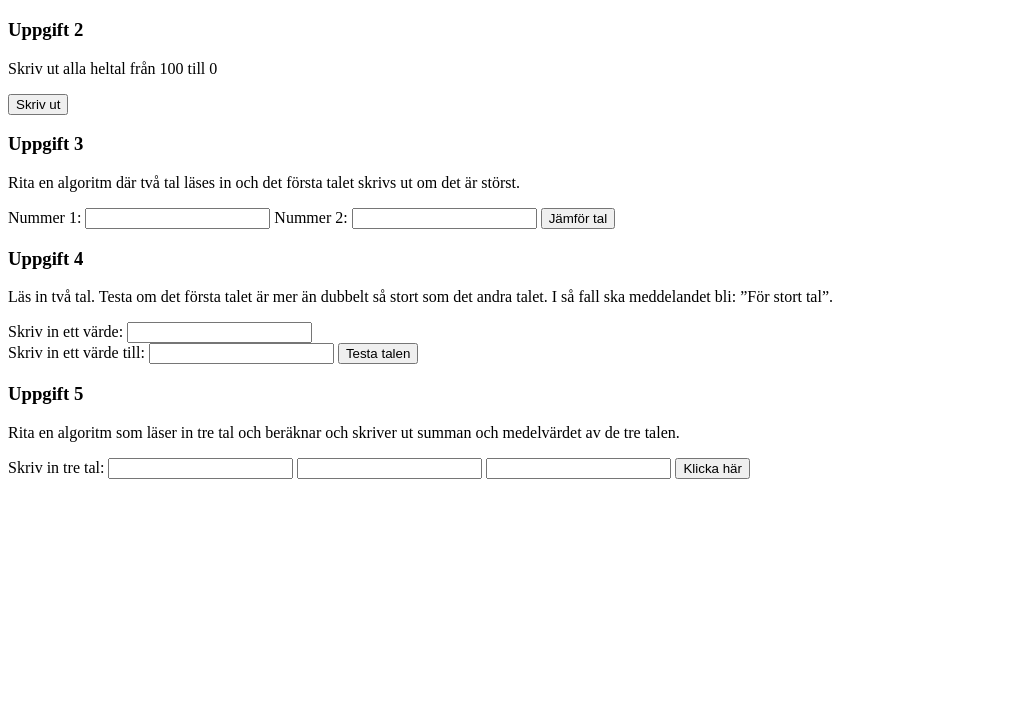
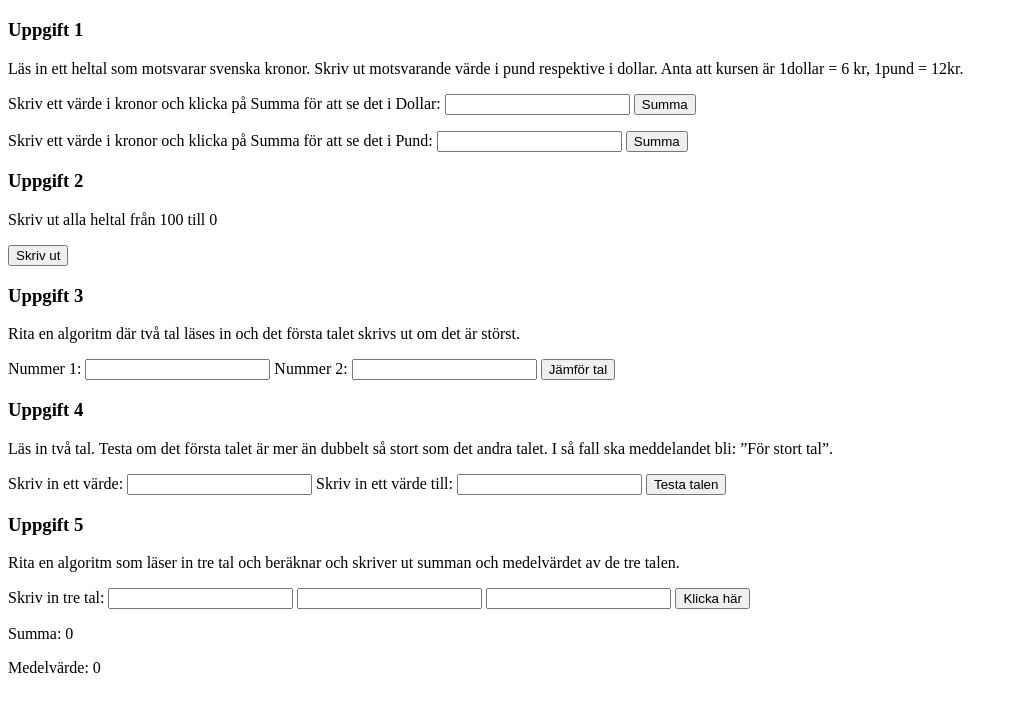
Before and after one commit to Bjorsch/javaScript, a plain HTML site: page JS_Lab1/JS_Lab1/index.html in a window 1280 px wide. Both pictures are taken after a click on the button "Klicka här". Shown: the part 61-772 px from the top of the page, without its empty margins (0-1013 px from the left). Drawn offline with Linux system fonts and the light colour scheme.

Commit message:
Uppgift 5

```diff
--- a/JS_Lab1/JS_Lab1/JavaScript/index.js
+++ b/JS_Lab1/JS_Lab1/JavaScript/index.js
@@ -3,13 +3,13 @@ var kronorIDollar = MoneyDollar(sekKronor);
 var kronorIPund = MoneyPund(sekKronor);
 
 function MoneyDollar(sekKronor) {
-    var kronor = document.getElementById('pickANumber').value;
+    var kronor = document.getElementById('pickANumberForDollar').value;
     var result = kronor / 6 + ' dollar';
     document.getElementById("resultDollar").innerHTML = result;
 }
 
 function MoneyPund(sekKronor) {
-    var kronor = document.getElementById('pickANumber').value;
+    var kronor = document.getElementById('pickANumberForPund').value;
     var result = kronor / 12 + ' pund';
     document.getElementById("resultPund").innerHTML = result;
 }
@@ -29,7 +29,7 @@ function IfHigh() {
     var first = document.getElementById('nr1').value;
     var second = document.getElementById('nr2').value;
     if (first > second) {
-        document.getElementById('summa').innerHTML = first;
+        document.getElementById('summa').innerHTML = 'Första talet var störst: ' + +first;
     }
 }
 
@@ -47,6 +47,10 @@ function Submit() {
     var first = document.getElementById('number1').value;
     var second = document.getElementById('number2').value;
     var three = document.getElementById('number3').value;
-    var calc = first + second + three;
+
+    var calc = 'Summa: ' + (+first + +second + +three);
     document.getElementById('sum').innerHTML = calc;
+
+    var average = 'Medelvärde: ' + (+first + +second + +three) / 3;
+    document.getElementById('average').innerHTML = average;
 }
--- a/JS_Lab1/JS_Lab1/index.html
+++ b/JS_Lab1/JS_Lab1/index.html
@@ -7,18 +7,17 @@
 </head>
 <body>
     <h1>Lab 1</h1>
-    <!--<h3>Uppgift 1</h3>
+    <h3>Uppgift 1</h3>
     <p>Läs in ett heltal som motsvarar svenska kronor. Skriv ut motsvarande värde i pund respektive i dollar. Anta att kursen är 1dollar = 6 kr, 1pund = 12kr.</p>
-    <label for="pickANumber">Skriv ett värde i kronor och klicka på Summa för att se det i Dollar: </label>
-    <input type="number" id="pickANumber"/>
+    <label for="pickANumberForDollar">Skriv ett värde i kronor och klicka på Summa för att se det i Dollar: </label>
+    <input type="number" id="pickANumberForDollar" />
     <button type="button" onclick="MoneyDollar()">Summa</button>
     <p id="resultDollar"></p>
-    <br/>
-    <label for="pickANumber">Skriv ett värde i kronor och klicka på Summa för att se det i Pund: </label>
-    <input type="number" id="pickANumber"/>
+    <label for="pickANumberForPund">Skriv ett värde i kronor och klicka på Summa för att se det i Pund: </label>
+    <input type="number" id="pickANumberForPund" />
+
     <button type="button" onclick="MoneyPund()">Summa</button>
     <p id="resultPund"></p>
-    <br/>-->
 
     <h3>Uppgift 2</h3>
     <p>Skriv ut alla heltal från 100 till 0</p>
@@ -34,15 +33,16 @@
     <input type="number" id="nr2" />
 
     <button onclick="IfHigh()">Jämför tal</button>
-    <span id="summa"></span>
+    <p id="summa"></p>
 
     <h3>Uppgift 4</h3>
     <p>Läs in två tal. Testa om det första talet är mer än dubbelt så stort som det andra talet. I så fall ska meddelandet bli: ”För stort tal”.</p>
     <label for="nummer1">Skriv in ett värde: </label>
     <input type="number" id="nummer1" />
-    <br />
+
     <label for="nummer2">Skriv in ett värde till: </label>
     <input type="number" id="nummer2" />
+
     <button type="button" onclick="ToHigh()">Testa talen</button>
     <p id="numberToHigh"></p>
 
@@ -52,7 +52,9 @@
     <input type="number" id="number1" />
     <input type="number" id="number2" />
     <input type="number" id="number3" />
+
     <button type="button" onclick="Submit()">Klicka här</button>
     <p id="sum"></p>
+    <p id="average"></p>
 </body>
 </html>
```
